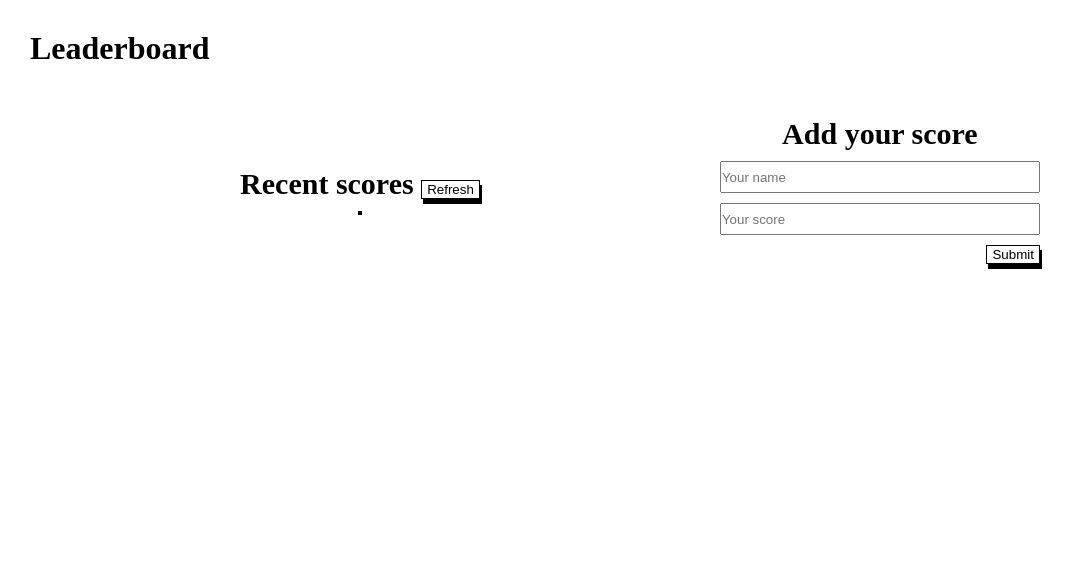
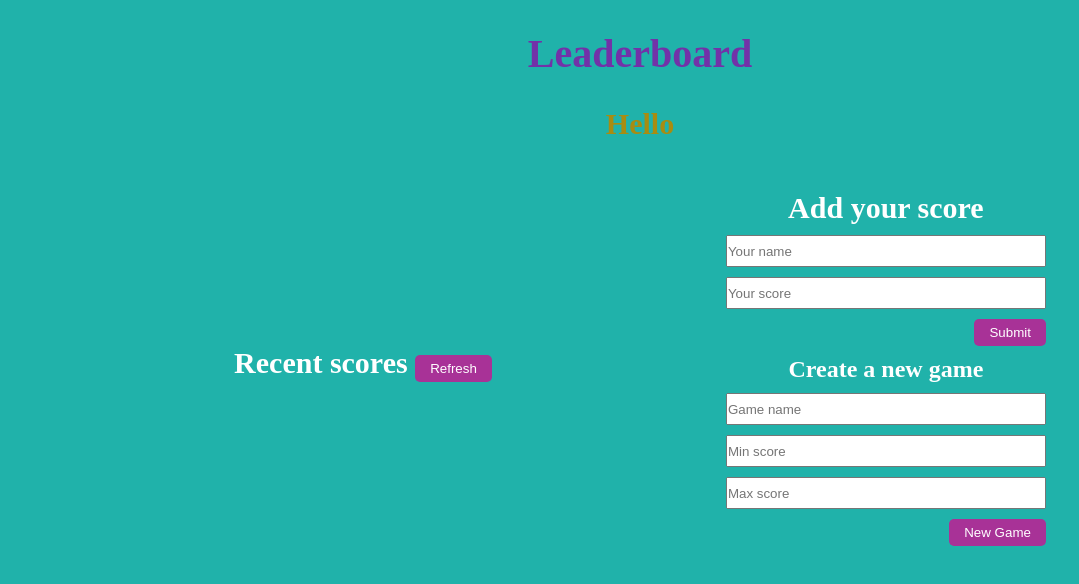
Before and after one commit to OscarFMdev/leaderboardProject, a website built with webpack: page src/index.html in a window 1280 px wide. Shown: the whole page, without its empty margins (0-1079 px from the left). Built offline with nearby package versions, Linux system fonts and the light colour scheme; no server answers.

Commit message:
Add styles to page

```diff
--- a/src/index.html
+++ b/src/index.html
@@ -8,6 +8,7 @@
 <body>
   <main>
     <h1 class="main-heading">Leaderboard</h1>
+    <h3 id="quote">Hello</h3>
     <div class="sections-container">
 
       <section class="leaders">
@@ -22,6 +23,13 @@
           <input class="leader-score" type="number" placeholder="Your score" required>
           <button class="leader-submit" type="submit">Submit</button>
         </form>
+        <h2 class="create-heading">Create a new game</h2>
+        <form class="game-form" action="#">
+          <input class="leader-name" type="text" placeholder="Game name" required>
+          <input class="max-score" type="number" placeholder="Min score" required>
+          <input class="min-score" type="number" placeholder="Max score" required>
+          <button class="leader-submit" type="submit">New Game</button>
+        </form>
       </section>
 
     </div>
--- a/src/modules/display.js
+++ b/src/modules/display.js
@@ -3,8 +3,8 @@ const display = (arr) => {
   leadersContainer.innerHTML = '';
   for (let i = 0; i < 10; i += 1) {
     const newLI = document.createElement('li');
-    newLI.innerHTML = `${arr[i].user}: ${arr[i].score}`;
-    newLI.classList = `leader-${i % 2}`;
+    newLI.innerHTML = `${i + 1}. ${arr[i].user}: ${arr[i].score}`;
+    newLI.classList = 'leader';
     leadersContainer.appendChild(newLI);
   }
 };
--- a/src/style.css
+++ b/src/style.css
@@ -10,12 +10,29 @@ html {
   padding: 0;
 }
 
+body {
+  background-color: lightseagreen;
+}
+
+* {
+  color: white;
+}
+
 ul {
   list-style: none;
 }
 
 .main-heading {
   margin: 30px;
+  text-align: center;
+  color: #7232a8;
+  font-size: 40px;
+}
+
+#quote {
+  text-align: center;
+  font-size: 30px;
+  color: #a88c11;
 }
 
 .sections-container {
@@ -33,43 +50,53 @@ ul {
 }
 
 .leaders-container {
-  border: 2px solid black;
   margin-top: 10px;
 }
 
-.leader-0,
-.leader-1 {
+.leader {
   width: 30rem;
   display: flex;
   font-size: 20px;
   align-items: center;
+  border-radius: 5px;
+  color: white;
 }
 
-.leader-0 {
-  background-color: lightgray;
+.leader:nth-child(odd) {
+  background-color: rgba(255, 255, 255, 0.4);
+}
+
+.leader:nth-child(even) {
+  background-color: #e15873;
 }
 
 /* Input section */
 .input-section,
-.leader-form {
+.leader-form,
+.game-form {
   display: flex;
   flex-direction: column;
   align-items: center;
   justify-content: center;
   row-gap: 10px;
+  align-self: center;
 }
 
-.leader-form input {
+.leader-form input,
+.game-form input {
+  color: black;
   width: 20rem;
   height: 2rem;
 }
 
 button {
   align-self: flex-end;
-  background-color: white;
+  color: white;
+  background-color: #a83297;
   border: 1px solid black;
-  padding: 1px 5px;
-  box-shadow: 2px 5px;
+  padding: 6px 15px;
+  border-radius: 5px;
+  border-style: none;
   cursor: pointer;
 }
 
```
